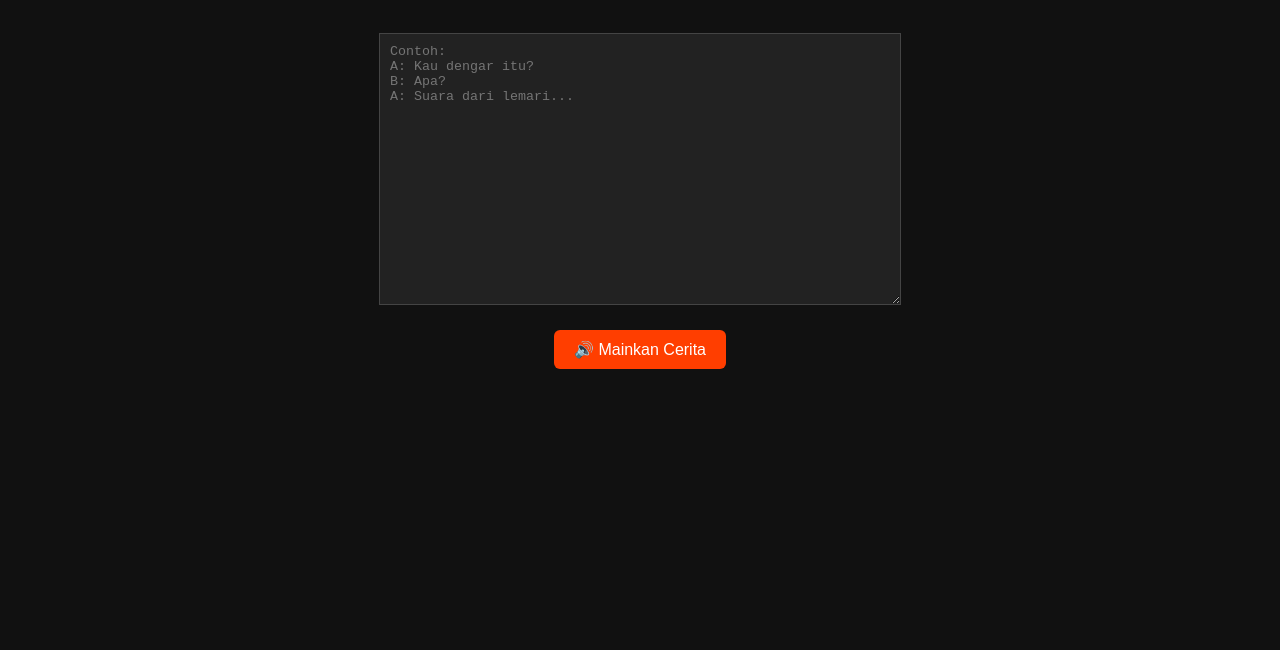
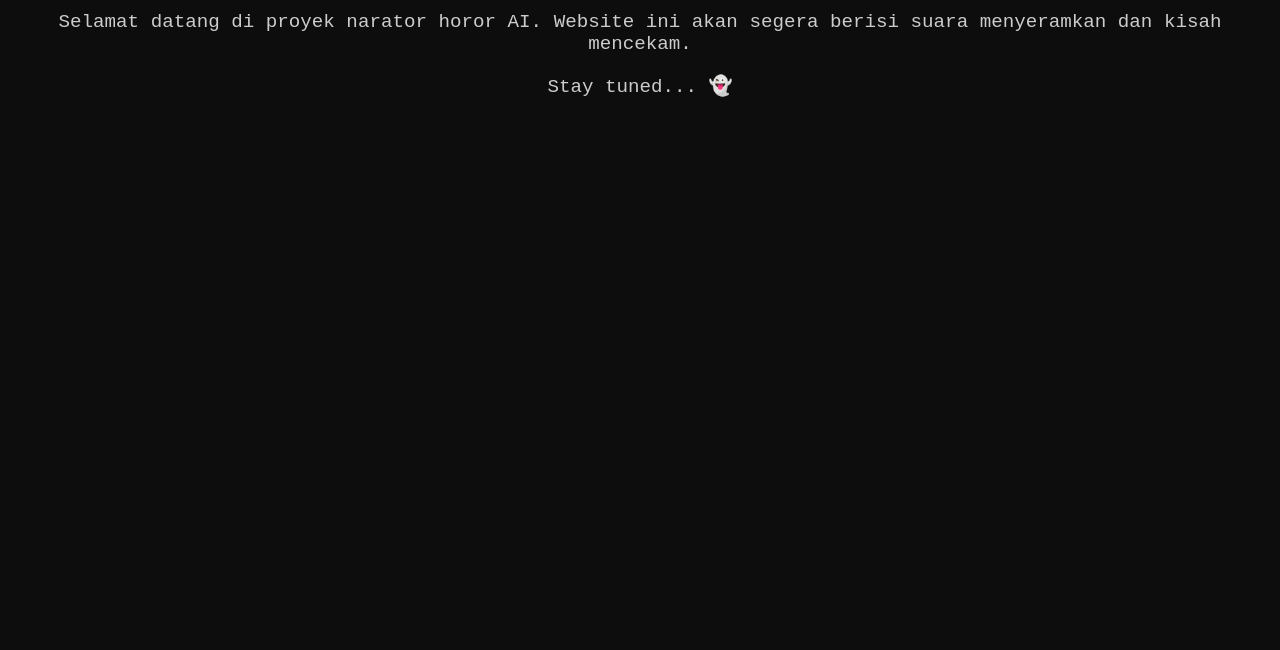
Before and after one commit to Rocky639/narator_horor_ai, a plain HTML site: page index.html in a window 1280 px wide. Shown: the part 150-800 px from the top of the page. Drawn offline with Linux system fonts and the light colour scheme.

Commit message:
Update index.html

```diff
--- a/index.html
+++ b/index.html
@@ -1,84 +1,28 @@
-
 <!DOCTYPE html>
-<html lang="id">
+<html>
 <head>
-  <meta charset="UTF-8" />
-  <meta name="viewport" content="width=device-width, initial-scale=1.0"/>
-  <title>Multichat Narator Horor AI</title>
+  <title>Narator Horor AI</title>
   <style>
     body {
-      background-color: #111;
-      color: #eee;
+      background-color: #0d0d0d;
+      color: #e0e0e0;
       font-family: 'Courier New', monospace;
-      padding: 20px;
       text-align: center;
+      padding-top: 50px;
     }
-
-    textarea {
-      width: 90%;
-      max-width: 500px;
-      height: 250px;
-      background-color: #222;
-      color: #fff;
-      padding: 10px;
-      border: 1px solid #444;
-      margin-top: 20px;
+    h1 {
+      font-size: 2.5em;
+      color: #ff4444;
     }
-
-    button {
-      margin-top: 20px;
-      padding: 10px 20px;
-      font-size: 16px;
-      background-color: #ff3e00;
-      color: white;
-      border: none;
-      border-radius: 6px;
-      cursor: pointer;
+    p {
+      font-size: 1.2em;
+      color: #cccccc;
     }
   </style>
 </head>
 <body>
-  <h1>🎭 Narator Horor AI - Mode Percakapan</h1>
-  <p>Masukkan dialog per baris dengan format:<br><strong>Karakter: Dialog</strong></p>
-
-  <textarea id="dialogInput" placeholder="Contoh:
-A: Kau dengar itu?
-B: Apa?
-A: Suara dari lemari..."></textarea><br>
-  <button onclick="mulaiPercakapan()">🔊 Mainkan Cerita</button>
-
-  <script>
-    function mulaiPercakapan() {
-      const rawText = document.getElementById("dialogInput").value;
-      const lines = rawText.split('\n').map(line => {
-        const [speaker, ...textParts] = line.split(':');
-        return { speaker: speaker?.trim(), text: textParts.join(':').trim() };
-      }).filter(item => item.speaker && item.text);
-
-      function speakLine(index = 0) {
-        if (index >= lines.length) return;
-
-        const line = lines[index];
-        const utter = new SpeechSynthesisUtterance(line.text);
-        utter.lang = 'id-ID';
-
-        // Ganti suara atau nada sesuai karakter
-        if (line.speaker === 'A') {
-          utter.pitch = 0.6;
-          utter.rate = 0.95;
-        } else if (line.speaker === 'B') {
-          utter.pitch = 1.2;
-          utter.rate = 1;
-        } else {
-          utter.pitch = 1;
-        }
-
-        utter.onend = () => speakLine(index + 1);
-        speechSynthesis.speak(utter);
-      }
-
-      speakLine();
-    }
-  </script>
+  <h1>🕯️ Narator Horor AI 🕯️</h1>
+  <p>Selamat datang di proyek narator horor AI. Website ini akan segera berisi suara menyeramkan dan kisah mencekam.</p>
+  <p>Stay tuned... 👻</p>
 </body>
 </html>
```
